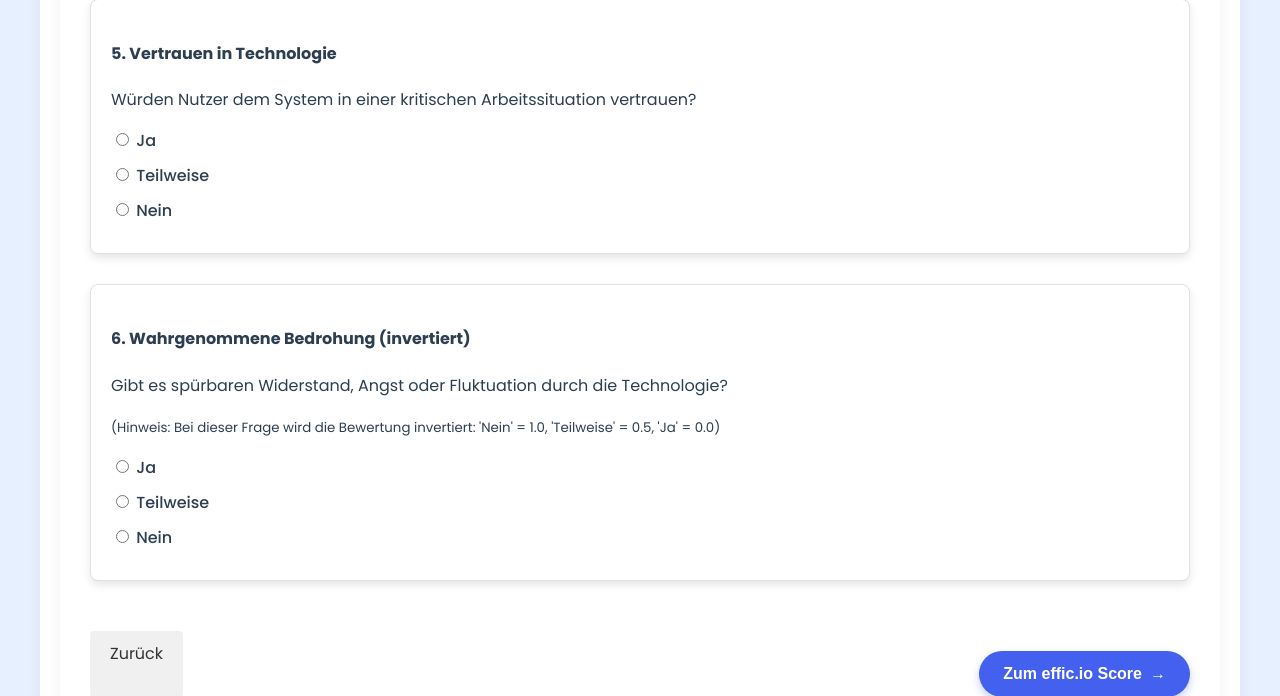
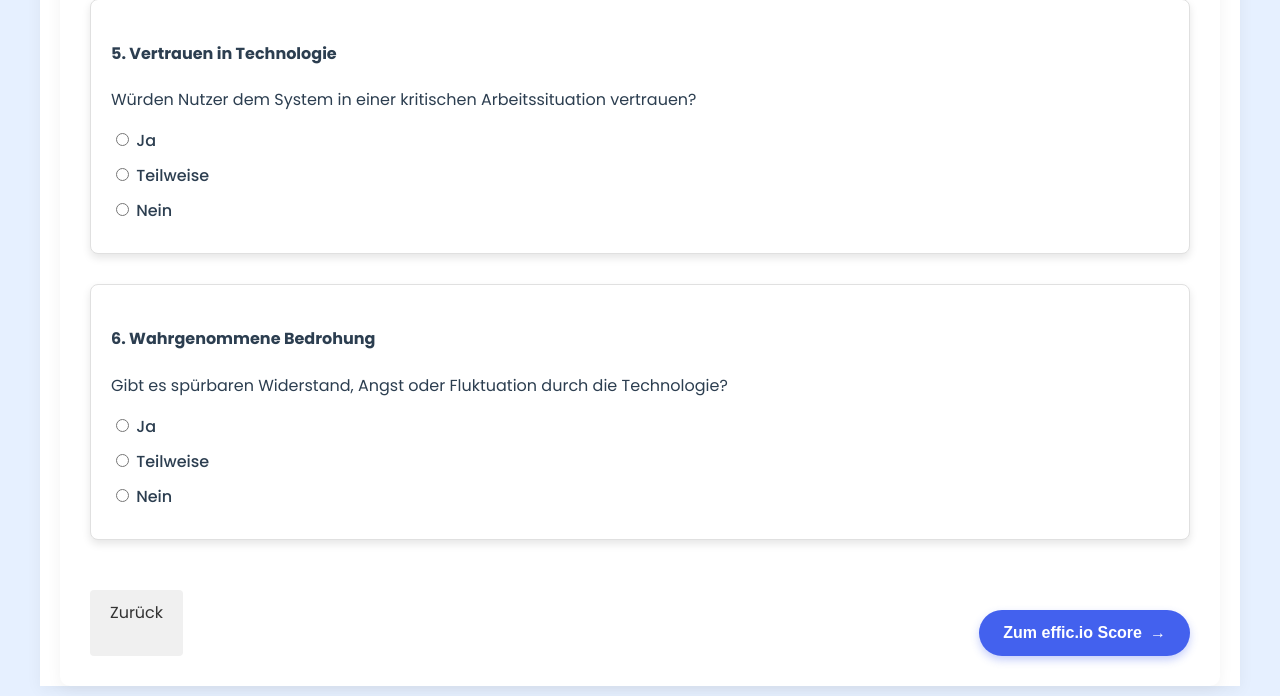
Before and after one commit to J111896/effic.io, a Flask app: page /user_readiness in a window 1280 px wide. Shown: the part 1867-2563 px from the top of the page. Run offline with Flask 3, Linux system fonts and the light colour scheme; a user stored in the database is signed in.

Commit message:
Entferne 'invertiert' aus Wahrgenommene Bedrohung und zugehörige Hinweise

```diff
--- a/app.py
+++ b/app.py
@@ -359,7 +359,7 @@ def process_user_readiness():
         trust_score = 0.0
     user_score += trust_score
 
-    # Perceived Threat (inverted: No = 1.0, Partially = 0.5, Yes = 0.0)
+    # Perceived Threat
     if perceived_threat == 'no':
         threat_score = 1.0
     elif perceived_threat == 'partially':
--- a/templates/result.html
+++ b/templates/result.html
@@ -386,7 +386,7 @@
                                     </span>
                                 </li>
                                 <li>
-                                    <span class="criteria-label">Wahrgenommene Bedrohung (invertiert):</span>
+                                    <span class="criteria-label">Wahrgenommene Bedrohung:</span>
                                     <span class="criteria-value">
                                         {% if user_readiness_details.perceived_threat == 'no' %}
                                             Nein (1.0)
--- a/templates/user_readiness.html
+++ b/templates/user_readiness.html
@@ -129,9 +129,8 @@
                 <!-- Question 6 -->
                 <div class="question-item question-box">
                     <div class="question-header">
-                        <h4>6. Wahrgenommene Bedrohung (invertiert)</h4>
+                        <h4>6. Wahrgenommene Bedrohung</h4>
                         <p>Gibt es spürbaren Widerstand, Angst oder Fluktuation durch die Technologie?</p>
-                        <p><small>(Hinweis: Bei dieser Frage wird die Bewertung invertiert: 'Nein' = 1.0, 'Teilweise' = 0.5, 'Ja' = 0.0)</small></p>
                     </div>
                     <div class="radio-container">
                         <label class="radio-label">
```
